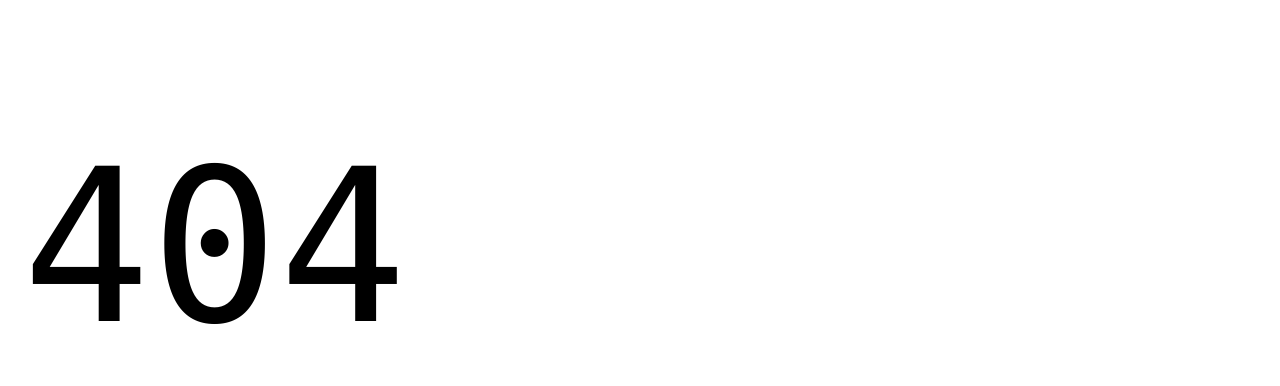
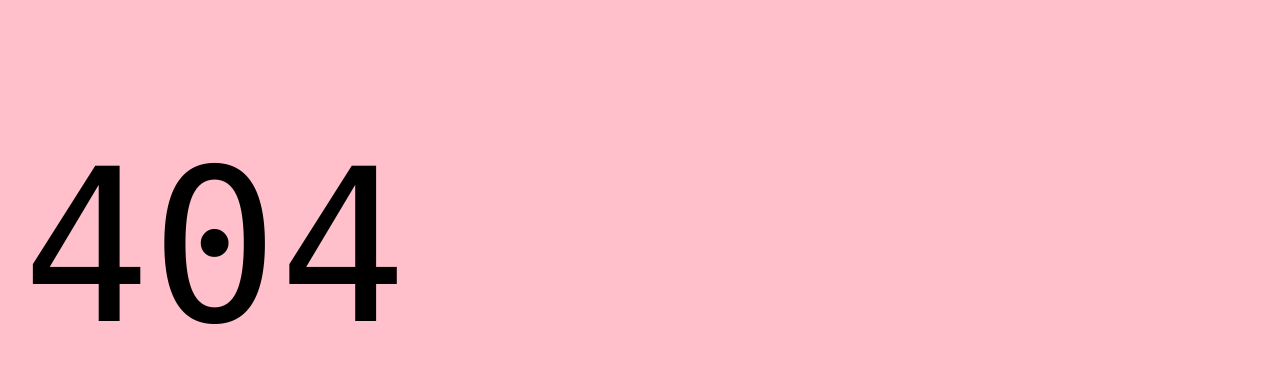
Before and after one commit to alexandratahu/my-website, a website with bundled scripts: page 404.html in a window 1280 px wide. Shown: the part 61-447 px from the top of the page. Built offline with nearby package versions, Linux system fonts and the light colour scheme; files whose address does not match are found by name.

Commit message:
Update styles.css

```diff
--- a/styles/styles.css
+++ b/styles/styles.css
@@ -14,7 +14,7 @@
   /* colors */
   --link-color: #035fe6;
   --link-hover-color: #136ff6;
-  --background-color: #fff;
+  --background-color: pink;
   --overlay-background-color: #eee;
   --highlight-background-color: #ccc;
   --text-color: #000;
```
